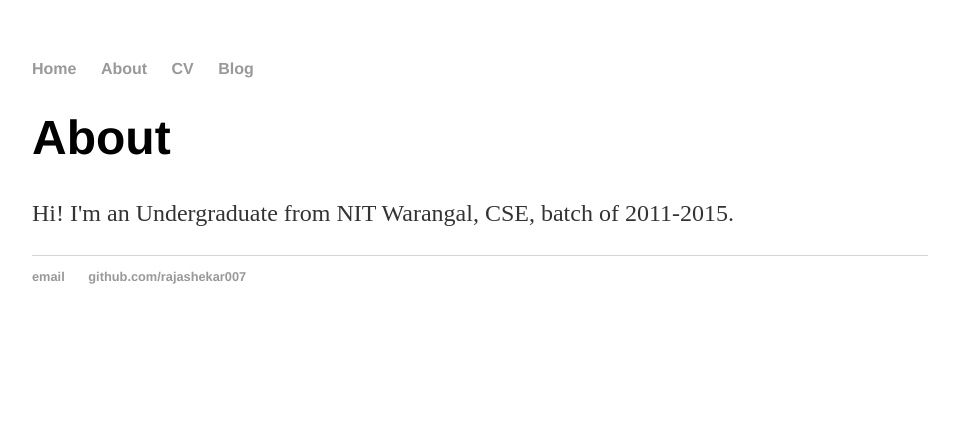
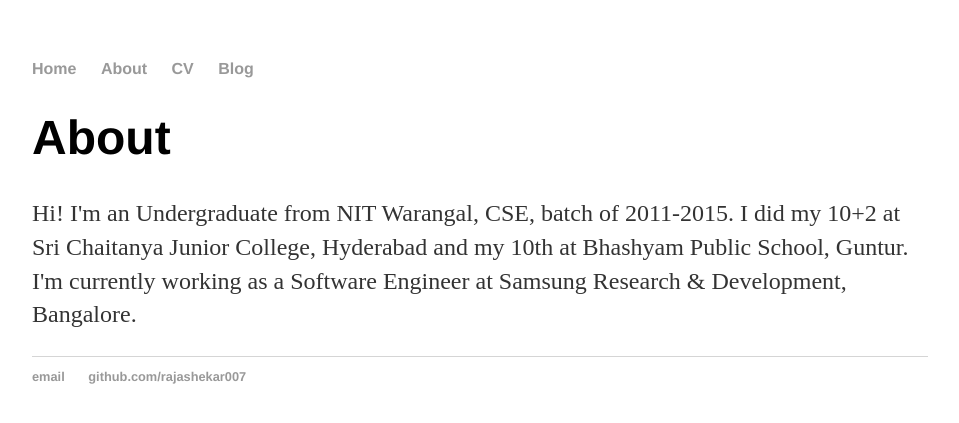
Before and after one commit to rajashekar007/rajashekar007.github.io, a Jekyll site: the page built from about/index.html, in a window 1280 px wide. Shown: the top 423 px of the page, without its empty margins (160-1119 px from the left). Built offline with Jekyll 4.4.1, drawn with Linux system fonts in a browser that asks for light colours.

Commit message:
Update index.html
add few lines about myself in about page

```diff
--- a/about/index.html
+++ b/about/index.html
@@ -5,5 +5,5 @@ title: About Ereddy
 
 <div class="about">
     <h1>About</h1>
-    <p>Hi! I'm an Undergraduate from NIT Warangal, CSE, batch of 2011-2015.</p>
+    <p>Hi! I'm an Undergraduate from NIT Warangal, CSE, batch of 2011-2015. I did my 10+2 at Sri Chaitanya Junior College, Hyderabad and my 10th at Bhashyam Public School, Guntur. I'm currently working as a Software Engineer at Samsung Research & Development, Bangalore.</p>
 </div>
```
